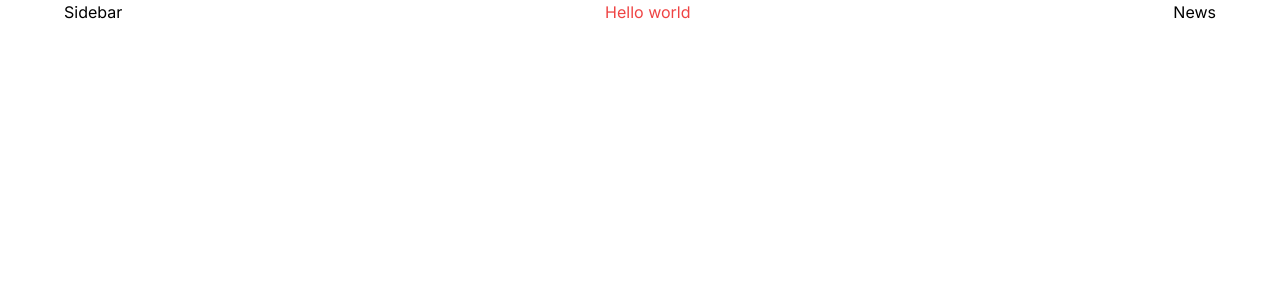
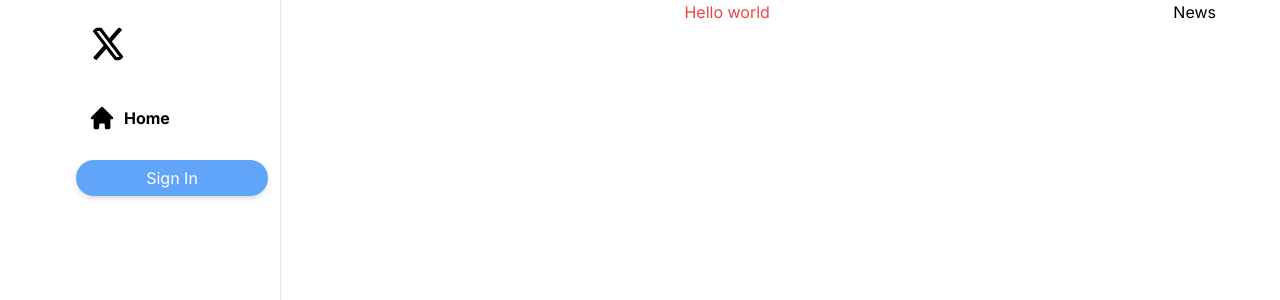
Before and after one commit to toviloc/x-next14, a Next.js app: page / in a window 1280 px wide. Shown: the top 300 px of the page. Built offline with nearby package versions, Linux system fonts and the light colour scheme.

Commit message:
modify the sidebar component

```diff
--- a/src/app/layout.js
+++ b/src/app/layout.js
@@ -15,7 +15,7 @@
     <html lang="en">
       <body className={inter.className}>
         <div className="flex justify-between max-w-6xl mx-auto">
-          <div>
+          <div className="hidden sm:inline border-r h-screen">
             <Sidebar />
           </div>
           <div>{children}</div>
--- a/src/components/Sidebar.jsx
+++ b/src/components/Sidebar.jsx
@@ -1,5 +1,24 @@
+import Link from "next/link";
+import { FaXTwitter } from "react-icons/fa6";
+import { HiHome } from "react-icons/hi";
 import React from "react";
 
 export default function Sidebar() {
-  return <div>Sidebar</div>;
+  return (
+    <div className="flex flex-col gap-4 p-3">
+      <Link href="/">
+        <FaXTwitter className="w-16 h-16 cursor-pointer p-3 hover:bg-gray-100 rounded-full transition-all duration-200" />
+      </Link>
+      <Link
+        href="/"
+        className="flex items-center p-3 hover:bg-gray-100 rounded-full transition-all duration-200 gap-2 w-fit"
+      >
+        <HiHome className="w-7 h-7 " />{" "}
+        <span className="font-bold hidden xl:inline">Home</span>
+      </Link>
+      <button className="bg-blue-400 text-white rounded-full hover:brightness-95 transition-all duration-200 w-48 h-9 shadow-md hidden xl:inline">
+        Sign In
+      </button>
+    </div>
+  );
 }
```
Also changed, not shown: package.json (+5 -4 lines), 1 other file (tests, documents, lock files or other folders).
